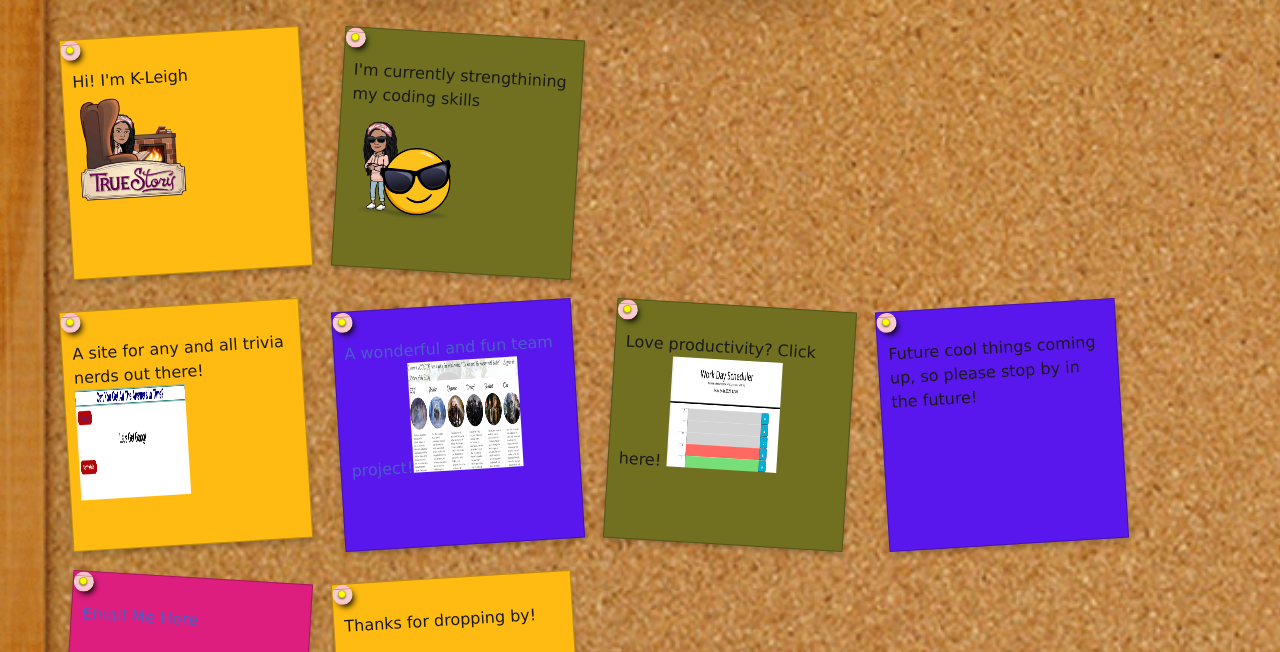
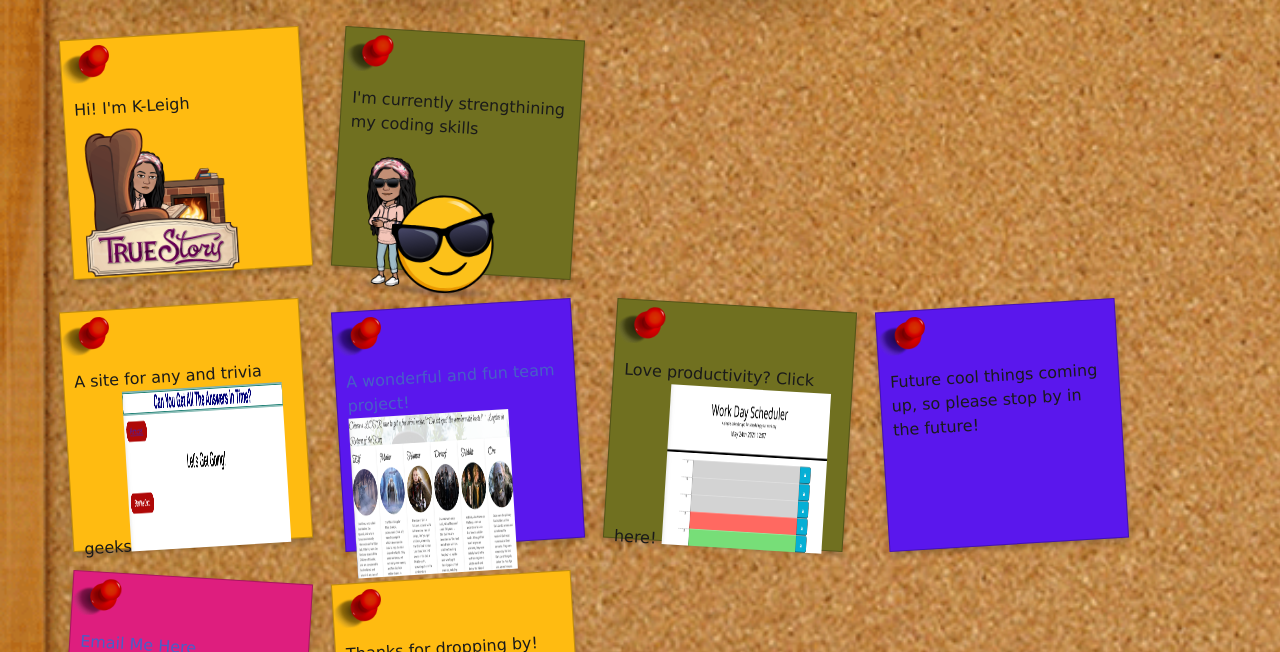
Before and after one commit to KristaMarbury/My-Calling-Card, a plain HTML site: page index.html in a window 1280 px wide. Shown: the part 148-800 px from the top of the page. Drawn offline with nearby package versions, Linux system fonts and the light colour scheme; a web font is replaced by a local one.

Commit message:
finally found a red push pin that looks good

```diff
--- a/assets/style.css
+++ b/assets/style.css
@@ -33,8 +33,8 @@ button {
       }
 
 div img {
-  width: 110px;
-  height: 110px;
+  width: 10rem;
+  height: 10rem;
 }
 
 .note {
@@ -83,13 +83,10 @@ div img {
 }
 
 .note .pin {
-  background: url(./images/pinforcorkboard.png) no-repeat;
+  background: url(./images/redpushpin.png) no-repeat;
   background-size: contain;
-  background-color: pink;
-  height: 20px;
-  width: 20px;
-  border-radius: 50%;
-  box-shadow: 3px 4px 6px -2px #000000;
+  height: 3rem;
+  width: 3rem;
   background-position: center;
 }
 
--- a/index.html
+++ b/index.html
@@ -51,11 +51,11 @@
         <section id="projects" class="projects is-full">
         <article class=" note sticky1">
             <div class="pin"></div>
-            <div class="text"><a href="https://kristamarbury.github.io/CodeQuiz"></a>A site for any and all trivia nerds out there! <img src="./assets/images/codequiz.png"></div>
+            <div class="text"><a href="https://kristamarbury.github.io/CodeQuiz"></a>A site for any and trivia geeks<img src="./assets/images/codequiz.png"></div>
         </article>
         <article class="note sticky3">
             <div class="pin"></div>
-            <div class="text"><a href="https://team-one-to-rule-them-all.github.io/projectone/">A wonderful and fun team project!</a><img src="./assets/images/teamoneLOTR.png" alt="picture of LOTR theme site"> </div>
+            <div class="text"><a href="https://team-one-to-rule-them-all.github.io/projectone/">A wonderful and fun team project!</a><img srcset="./assets/images/teamoneLOTR.png" alt="picture of LOTR theme site"> </div>
         </article>
         <article class="note sticky0">
             <div class="pin"></div>
@@ -83,7 +83,7 @@
         <article class="note sticky0">
             <div class="pin"></div>
             <div class="text">Made with <span role="img" aria-label="heart">❤️</span> and Kombucha <img
-                    src="assets/images/IMG_1133.PNG"></div>
+                    src="assets/images/codingk.png"></div>
         </article>
 
     </section>
```
Also changed, not shown: assets/images/codingk.png (added), assets/images/pinforcorkboard.png (deleted), assets/images/redpushpin.png (added).
